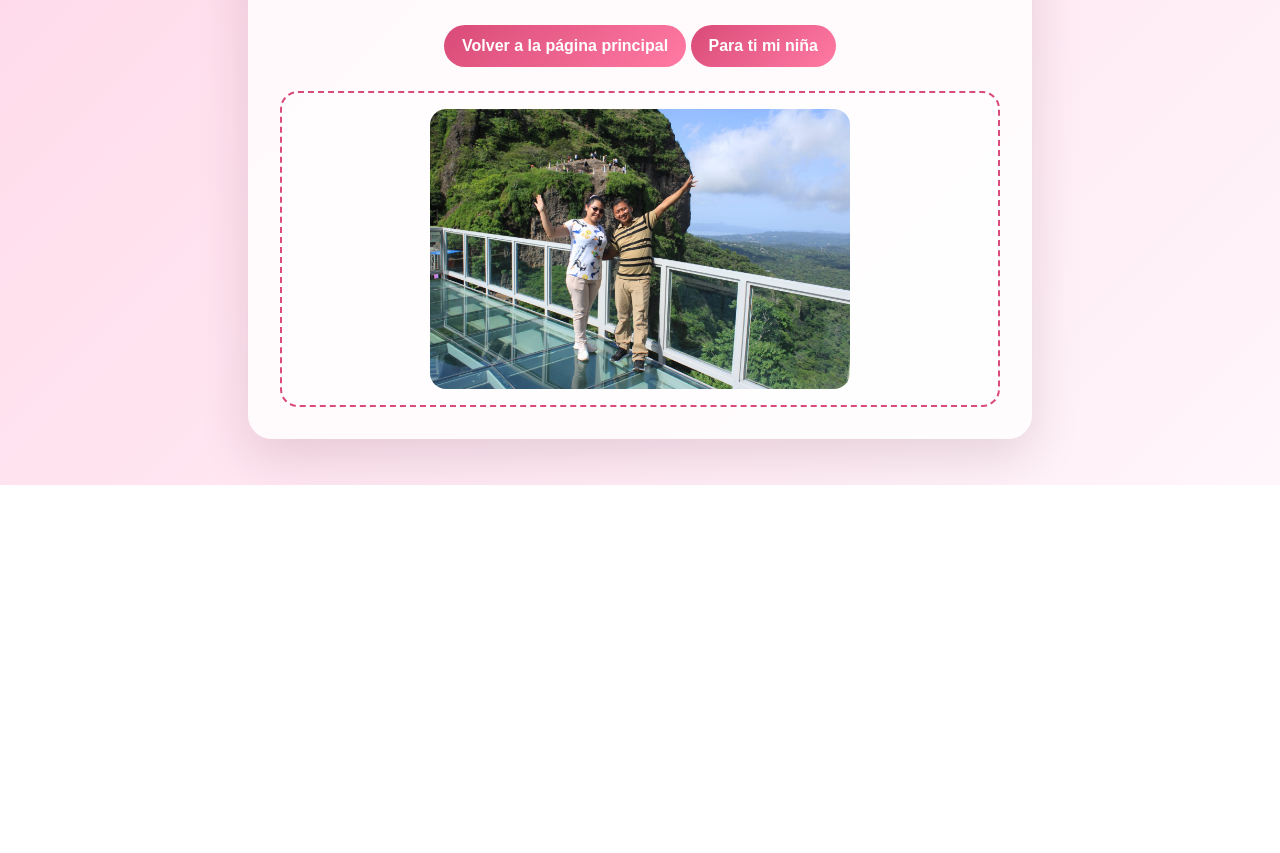
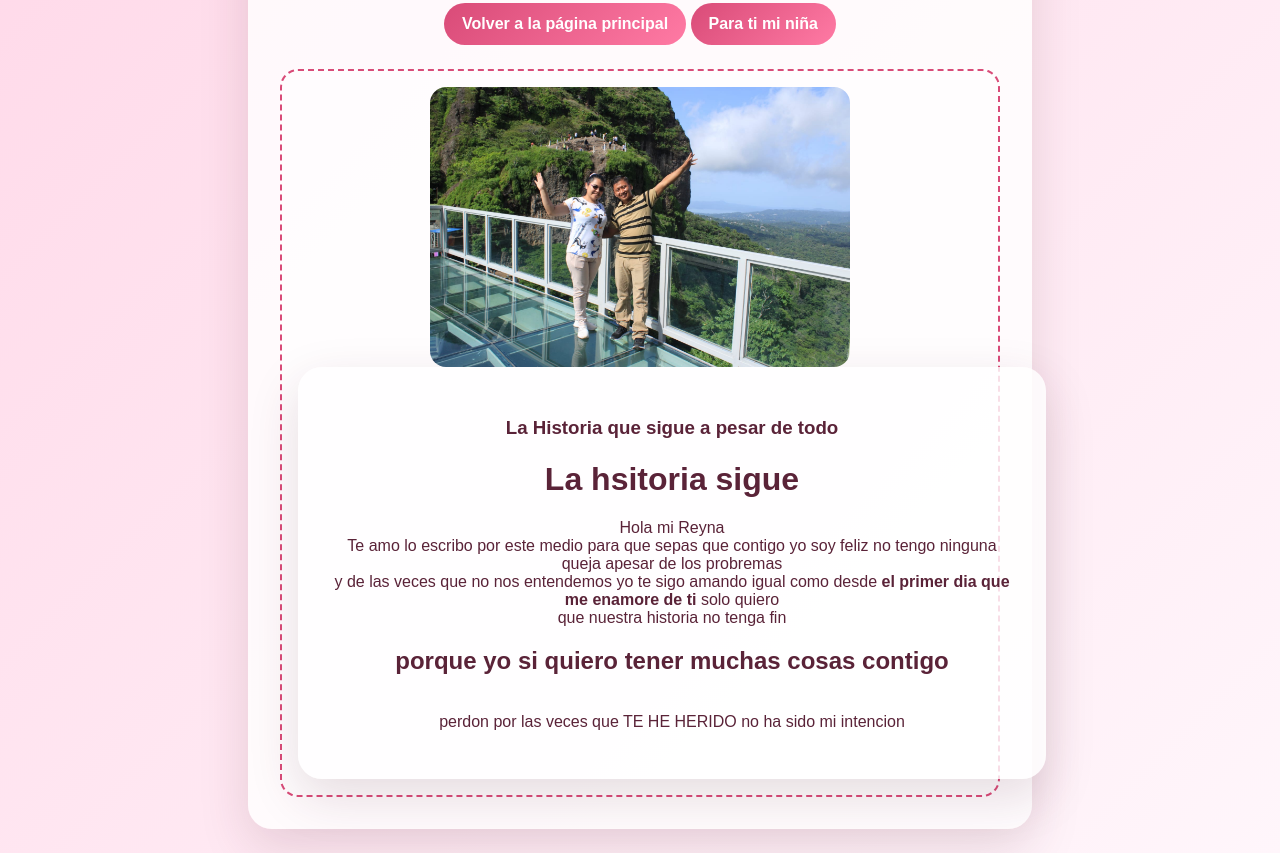
Before and after one commit to kevingons7540-star/amor-bonito, a plain HTML site: page pagina2.html in a window 1280 px wide. Shown: the part 363-1216 px from the top of the page. Before the commit the page ends 848 px from the top, so only its background shows below. Drawn offline with Linux system fonts and the light colour scheme.

Commit message:
Add personal message section to pagina2.html
Added a card section with a personal message and story.

```diff
--- a/pagina2.html
+++ b/pagina2.html
@@ -48,6 +48,14 @@
 
     <div style="margin-top: 24px; padding: 16px; border: 2px dashed #d94b78; border-radius: 18px; background: rgba(255,255,255,0.5);">
       <img src="nuestrafoto.jpeg" alt="Nuestra foto" style="width: 100%; max-width: 420px; border-radius: 16px; display: block; margin: 0 auto;">
+     <div class="card">
+      <h3>La Historia que sigue a pesar de todo</h3>
+      <h1>La hsitoria sigue</h1>
+      <p>Hola mi Reyna <br> Te amo lo escribo por este medio para que sepas que contigo yo soy feliz no tengo ninguna queja apesar de los probremas <br>
+      y de las veces que no nos entendemos yo te sigo amando igual como desde <strong>el primer dia que me enamore de ti</strong> solo quiero <br>
+    que nuestra historia no tenga fin <h2>porque yo si quiero tener muchas cosas contigo</h2> <br>
+  perdon por las veces que TE HE HERIDO  no ha sido mi intencion </p>
+     </div>
     </div>
   </div>
 </body>
```
